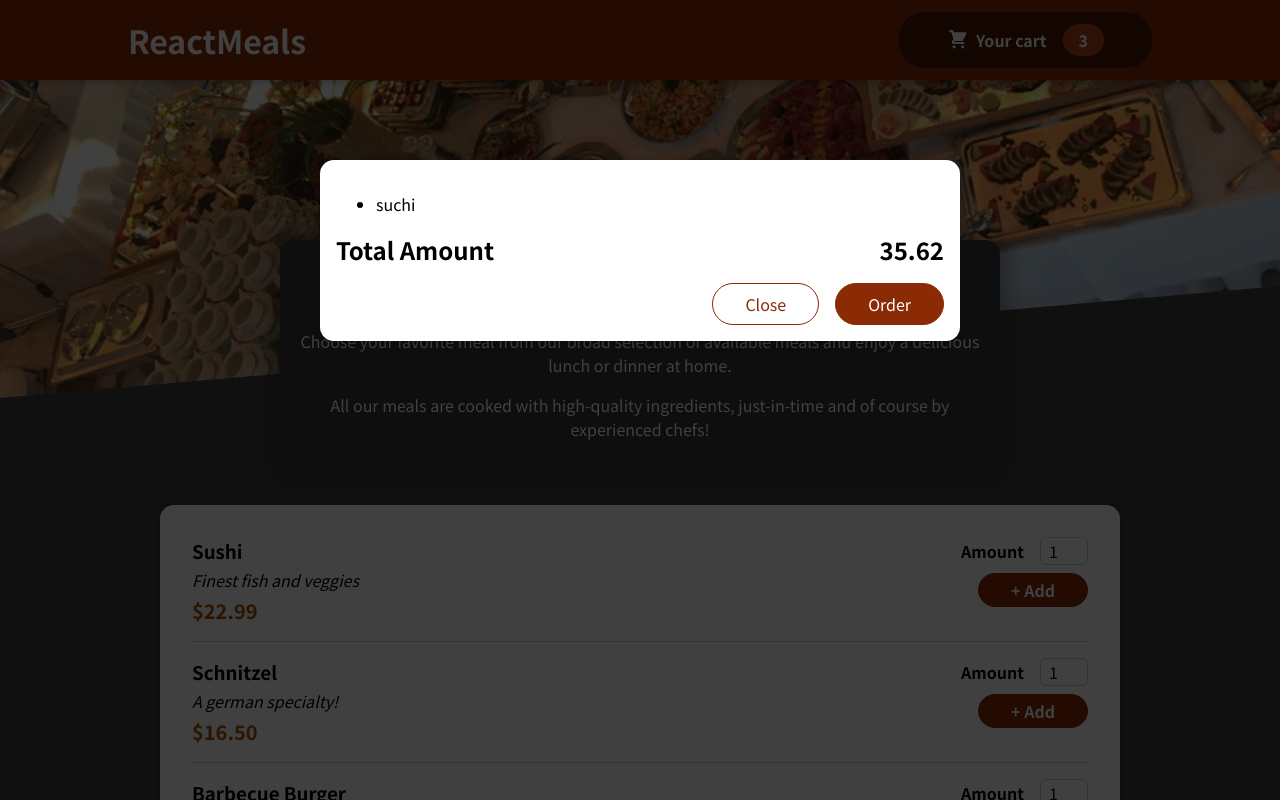
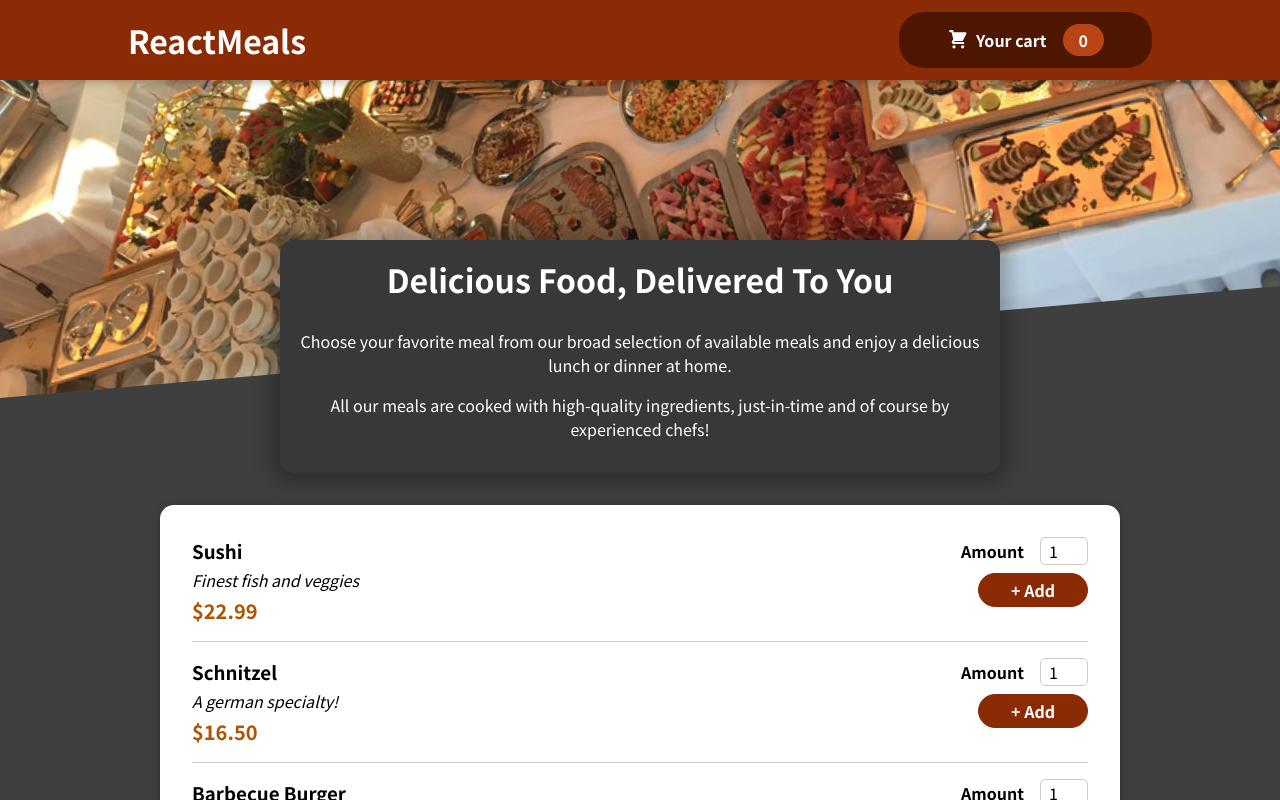
Before and after one commit to davidnhn/food-order-app, a React (Create React App) app: page / in a window 1280 px wide. Shown: the top 800 px of the page. Built offline with nearby package versions, Linux system fonts and the light colour scheme.

Commit message:
ajout modal

```diff
--- a/src/App.js
+++ b/src/App.js
@@ -1,16 +1,25 @@
-import React, { Fragment } from 'react';
+import React, { useState } from 'react';
 import Header from './components/Layout/Header';
 import Meals from './components/Meals/Meals';
 import Cart from './components/Cart/Cart';
+import CartProvider from './store/CartProvider';
 function App() {
+  const [cartShown, setCartShown] = useState(false);
+
+  const showCartHandler = () => {
+    setCartShown(true);
+  };
+  const hideCartHandler = () => {
+    setCartShown(false);
+  };
   return (
-    <Fragment>
-      <Cart />
-      <Header />
+    <CartProvider>
+      {cartShown && <Cart onClose={hideCartHandler} />}
+      <Header onShowCart={showCartHandler} />
       <main>
         <Meals />
       </main>
-    </Fragment>
+    </CartProvider>
   );
 }
 
--- a/src/components/Cart/Cart.js
+++ b/src/components/Cart/Cart.js
@@ -5,14 +5,16 @@
     (item) => <li>{item.name}</li>
   );
   return (
-    <Modal>
-      <ul className={classes['card-items']}>{cartItems}</ul>
+    <Modal onClose={props.onClose}>
+      <ul className={classes['cart-items']}>{cartItems}</ul>
       <div className={classes.total}>
         <span>Total Amount</span>
         <span>35.62</span>
       </div>
       <div className={classes.actions}>
-        <button className={classes['button--alt']}>Close</button>
+        <button className={classes['button--alt']} onClick={props.onClose}>
+          Close
+        </button>
         <button className={classes.button}>Order</button>
       </div>
     </Modal>
--- a/src/components/Layout/Header.js
+++ b/src/components/Layout/Header.js
@@ -8,7 +8,7 @@
     <Fragment>
       <header className={classes.header}>
         <h1>ReactMeals</h1>
-        <HeaderCartButton>Cart</HeaderCartButton>
+        <HeaderCartButton onClick={props.onShowCart}>Cart</HeaderCartButton>
       </header>
       <div className={classes['main-image']}>
         <img src={mealsImage} alt="A table full of delicious food!" />
--- a/src/components/Layout/HeaderCartButton.js
+++ b/src/components/Layout/HeaderCartButton.js
@@ -1,15 +1,20 @@
-import React from 'react';
+import React, { useContext } from 'react';
 import CartIcon from '../Cart/CartIcon';
+import CartContext from '../../store/cart-context';
 import classes from './HeaderCartButton.module.css';
 
 const HeaderCartButton = (props) => {
+  const cartCtx = useContext(CartContext);
+  const numberOfCartItems = cartCtx.items.reduce((curNumber, item) => {
+    return curNumber + item.amount;
+  }, 0);
   return (
-    <button className={classes.button}>
+    <button className={classes.button} onClick={props.onClick}>
       <span className={classes.icon}>
         <CartIcon />
       </span>
       <span>Your cart</span>
-      <span className={classes.badge}>3</span>
+      <span className={classes.badge}>{numberOfCartItems}</span>
     </button>
   );
 };
--- a/src/components/UI/Modal.js
+++ b/src/components/UI/Modal.js
@@ -3,7 +3,7 @@
 import classes from './Modal.module.css';
 
 const Backdrop = (props) => {
-  return <div className={classes.backdrop}></div>;
+  return <div className={classes.backdrop} onClick={props.onClose}></div>;
 };
 const ModalOverlay = (props) => {
   return (
@@ -17,7 +17,10 @@
 const Modal = (props) => {
   return (
     <Fragment>
-      {ReactDOM.createPortal(<Backdrop />, portalElement)}
+      {ReactDOM.createPortal(
+        <Backdrop onClose={props.onClose} />,
+        portalElement
+      )}
       {ReactDOM.createPortal(
         <ModalOverlay>{props.children}</ModalOverlay>,
         portalElement
--- /dev/null
+++ b/src/store/CartProvider.js
@@ -0,0 +1,46 @@
+import { useReducer } from 'react';
+import CartContext from './cart-context';
+
+const defaultCartState = {
+  items: [],
+  totalAmount: 0,
+};
+
+const cartReducer = (state, action) => {
+  if (action.type === 'ADD') {
+    const updatedItems = state.items.concat(action.item);
+    const updatedTotalAmount =
+      state.totalAmount + action.item.price * action.item.amount;
+    return {
+      items: updatedItems,
+      totalAmount: updatedTotalAmount,
+    };
+  }
+  return defaultCartState;
+};
+
+const CartProvider = (props) => {
+  const [cartState, dispatchCartAction] = useReducer(
+    cartReducer,
+    defaultCartState
+  );
+  const addItemToCartHandler = (item) => {
+    dispatchCartAction({ type: 'ADD', item: item });
+  };
+  const removeItemFromCartHandler = (id) => {
+    dispatchCartAction({ type: 'REMOVE', id: id });
+  };
+  const cartContext = {
+    items: cartState.items,
+    totalAmount: cartState.totalAmount,
+    addItem: addItemToCartHandler,
+    removeItem: removeItemFromCartHandler,
+  };
+  return (
+    <CartContext.Provider value={cartContext}>
+      {props.children}
+    </CartContext.Provider>
+  );
+};
+
+export default CartProvider;
--- /dev/null
+++ b/src/store/cart-context.js
@@ -0,0 +1,10 @@
+import React from 'react';
+
+const CartContext = React.createContext({
+  items: [],
+  totalAmout: 0,
+  addItem: (item) => {},
+  removeItem: (id) => {},
+});
+
+export default CartContext;
```
Also changed, not shown: 1 other file (tests, documents, lock files or other folders).
